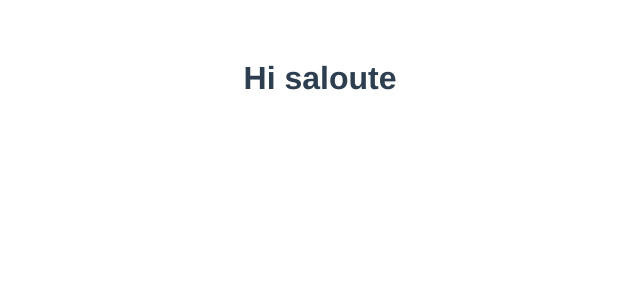
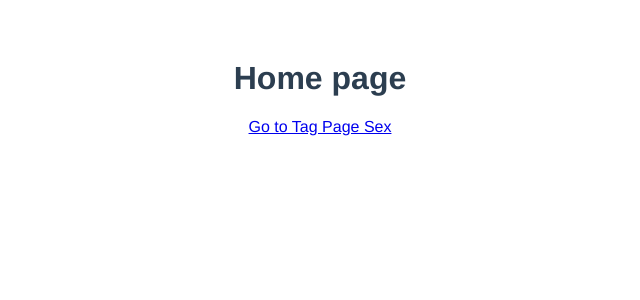
Before and after one commit to maxime-groff/zoneson-clone, a Vue app: page / in a window 1280 px wide. Shown: the top 300 px of the page, without its empty margins (320-960 px from the left). Built offline with nearby package versions, Linux system fonts and the light colour scheme.

Commit message:
feat: routing basic WIP

```diff
--- a/src/App.vue
+++ b/src/App.vue
@@ -1,19 +1,20 @@
 <template>
-  <div id="app">
-    <component :is="layout">
-      <router-view />
-    </component>
+  <div>
+    <!-- <component :is="layout"> -->
+    <router-view />
+    <!-- </component> -->
   </div>
 </template>
 <script>
-const default_layout = 'default'
+
+// const default_layout = 'default'
 
 export default {
-  computed: {
-    layout() {
-      return (this.$route.meta.layout || default_layout) + '-layout'
-    },
-  },
+  // computed: {
+  //   layout() {
+  //     return (this.$route.meta.layout || default_layout) + '-layout'
+  //   },
+  // },
 }
 </script>
 <style>
--- a/src/router/index.js
+++ b/src/router/index.js
@@ -1,5 +1,6 @@
 import { createWebHistory, createRouter } from "vue-router";
 import Home from "../views/Home.vue";
+import Tag from "../views/Tag.vue";
 
 const routes = [
   {
@@ -9,6 +10,14 @@ const routes = [
       title: "Home page"
     },
     component: Home,
+  },
+  {
+    path: "/tag/:id",
+    name: "Tag",
+    meta: {
+      title: "Tag page"
+    },
+    component: Tag,
   }
 ];
 
--- a/src/views/Home.vue
+++ b/src/views/Home.vue
@@ -2,18 +2,21 @@
   <div>
     <div>
       <!-- Components -->
-      <h1>Hi saloute</h1>
+      <h1>Home page</h1>
+      <router-link to="/tag/sex">
+        Go to Tag Page Sex
+      </router-link>
     </div>
   </div>
 </template>
 
 <script>
-  export default {
-    name: "Home",
-    data() {
-      return {}
-    }
-  };
+export default {
+  name: 'Home',
+  data() {
+    return {}
+  },
+}
 </script>
 
 <style>
--- /dev/null
+++ b/src/views/Tag.vue
@@ -0,0 +1,23 @@
+<template>
+  <div>
+    <div>
+      <!-- Components -->
+      <h1>Tag page</h1>
+      <router-link to="/">
+        Go to Homepage
+      </router-link>
+    </div>
+  </div>
+</template>
+
+<script>
+  export default {
+    name: "Home",
+    data() {
+      return {}
+    }
+  };
+</script>
+
+<style>
+</style>
```
